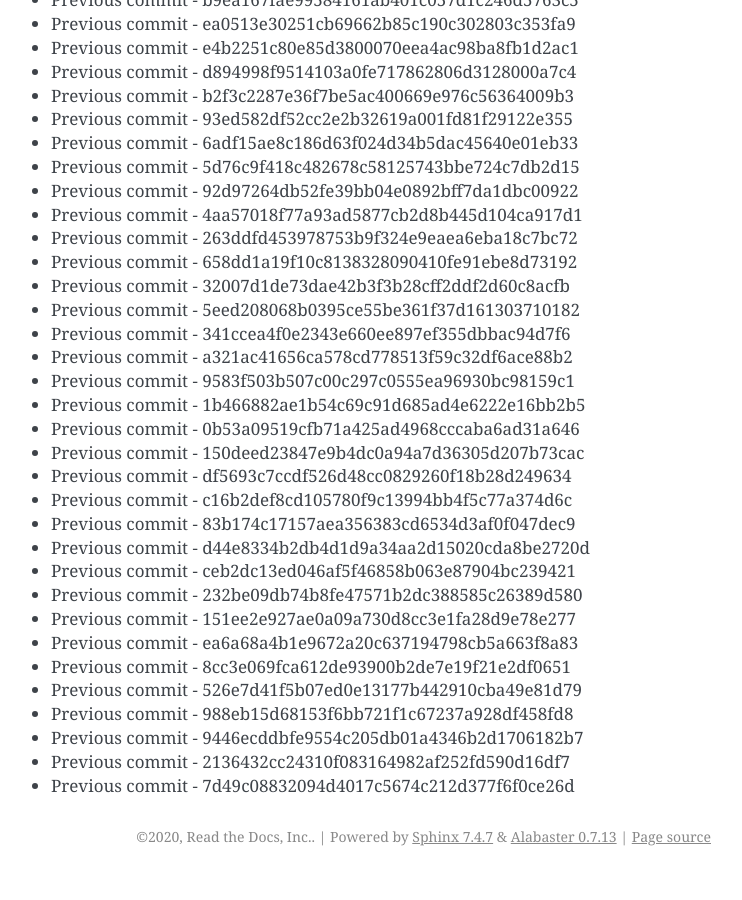
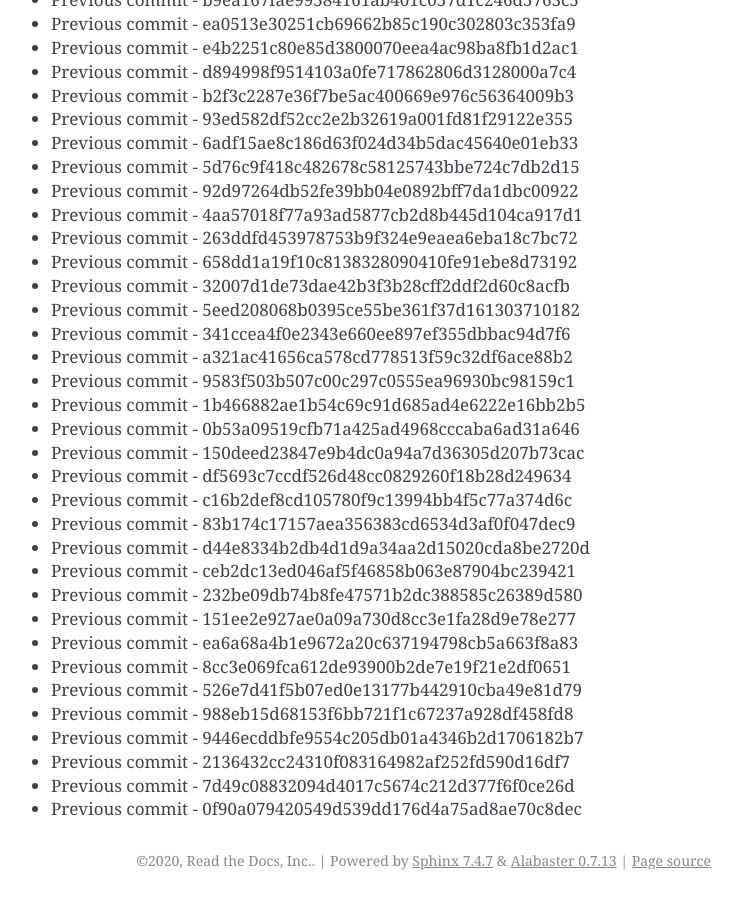
Before and after one commit to readthedocs/rtd-git-stresstest, a Sphinx documentation site: the page built from docs/updates.rst, in a window 1280 px wide and 900 px high, scrolled down 23286 px. Shown: the whole window, without its empty margins (399-1141 px from the left). Built offline with Sphinx 7.4.7, drawn with Linux system fonts in a browser that asks for light colours; before the commit the page ends 24162 px from its top, so only the background shows below that.

Commit message:
Generating commit from previous: 0f90a079420549d539dd176d4a75ad8ae70c8dec

```diff
--- a/docs/updates.rst
+++ b/docs/updates.rst
@@ -1010,3 +1010,4 @@ It can be tested for any performance characteristics.
 * Previous commit - 9446ecddbfe9554c205db01a4346b2d1706182b7
 * Previous commit - 2136432cc24310f083164982af252fd590d16df7
 * Previous commit - 7d49c08832094d4017c5674c212d377f6f0ce26d
+* Previous commit - 0f90a079420549d539dd176d4a75ad8ae70c8dec
```
